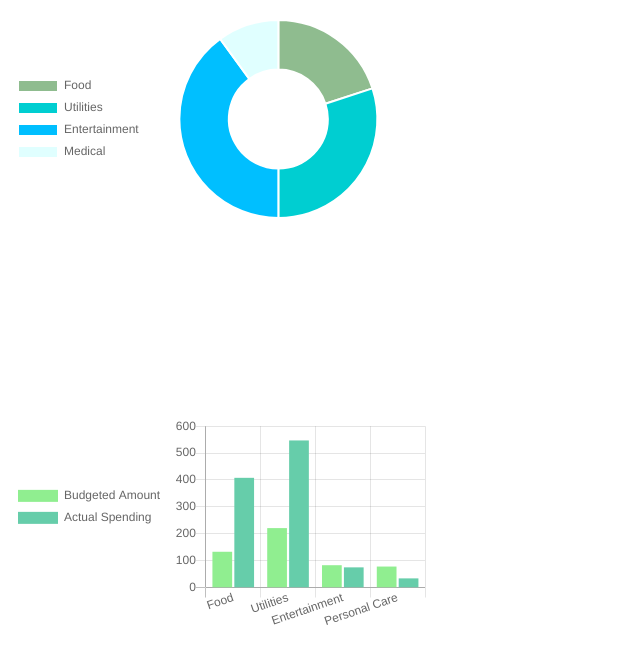
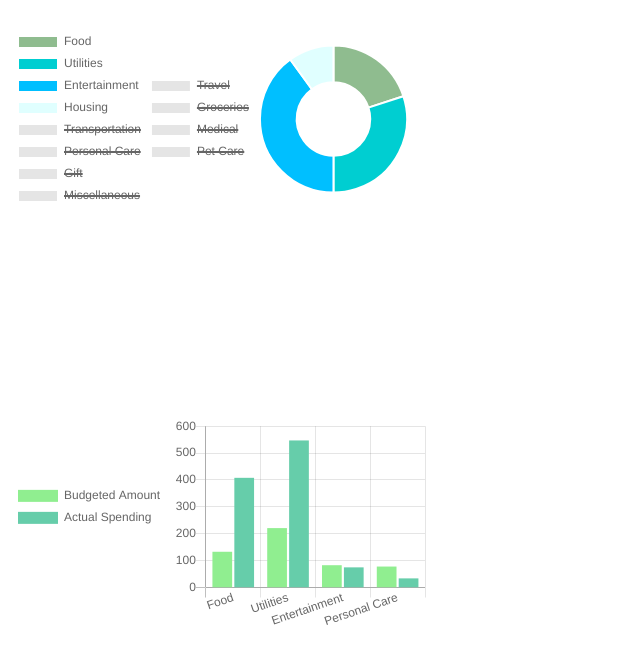
Before and after one commit to chloekim917/catherine-chloe-mod3-project-frontend, a website: page graphs.html in a window 1280 px wide. Shown: the part 61-724 px from the top of the page, without its empty margins (0-640 px from the left). Drawn offline with nearby package versions, Linux system fonts and the light colour scheme.

Commit message:
labels update

```diff
--- a/graphs.html
+++ b/graphs.html
@@ -17,10 +17,10 @@
         <script data-id="donut-data">
             let chartData = {
                 labels: [
-                    "Food",
-                    "Utilities",
-                    "Entertainment",
-                    "Medical"
+                    "Food","Utilities","Entertainment",
+                    "Housing", "Transportation", "Personal Care",
+                    "Gift", "Miscellaneous", "Travel", "Groceries",
+                    "Medical", "Pet Care"
                     ],
 
                 datasets: [{
```
